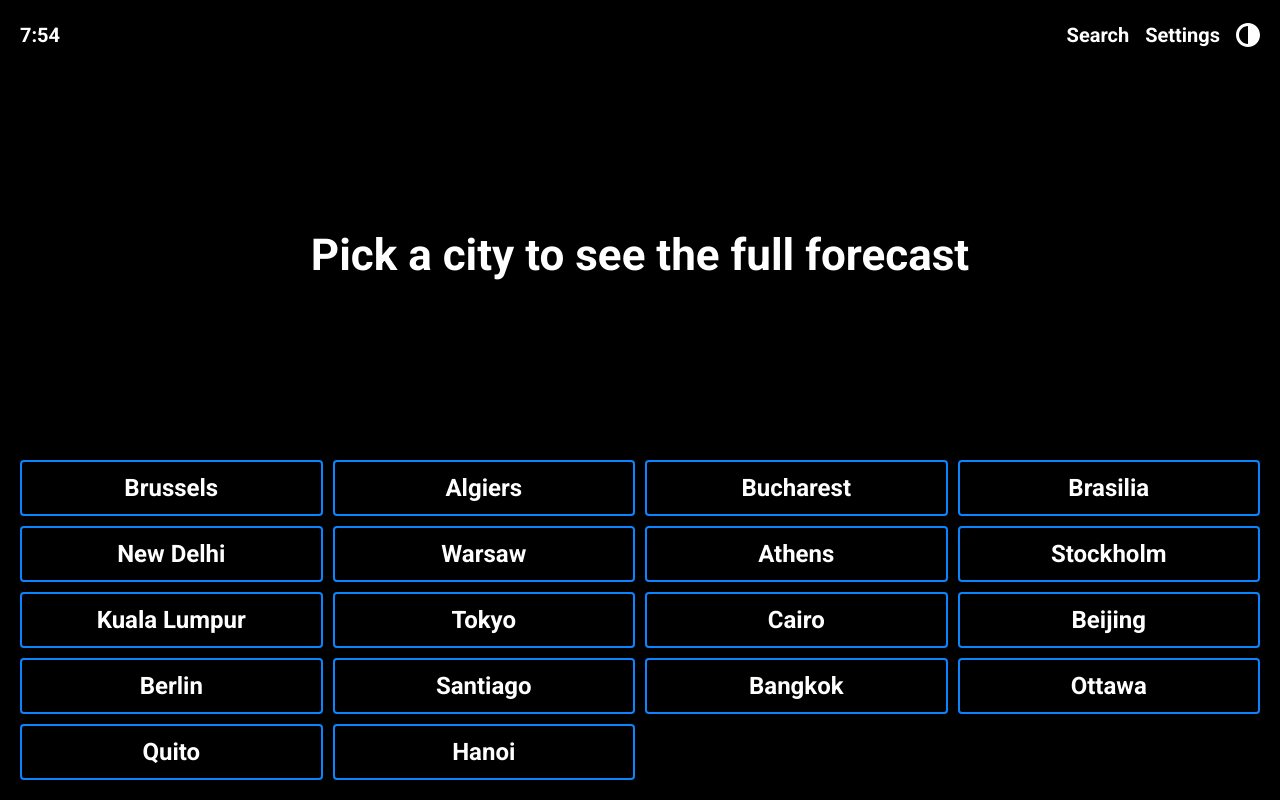
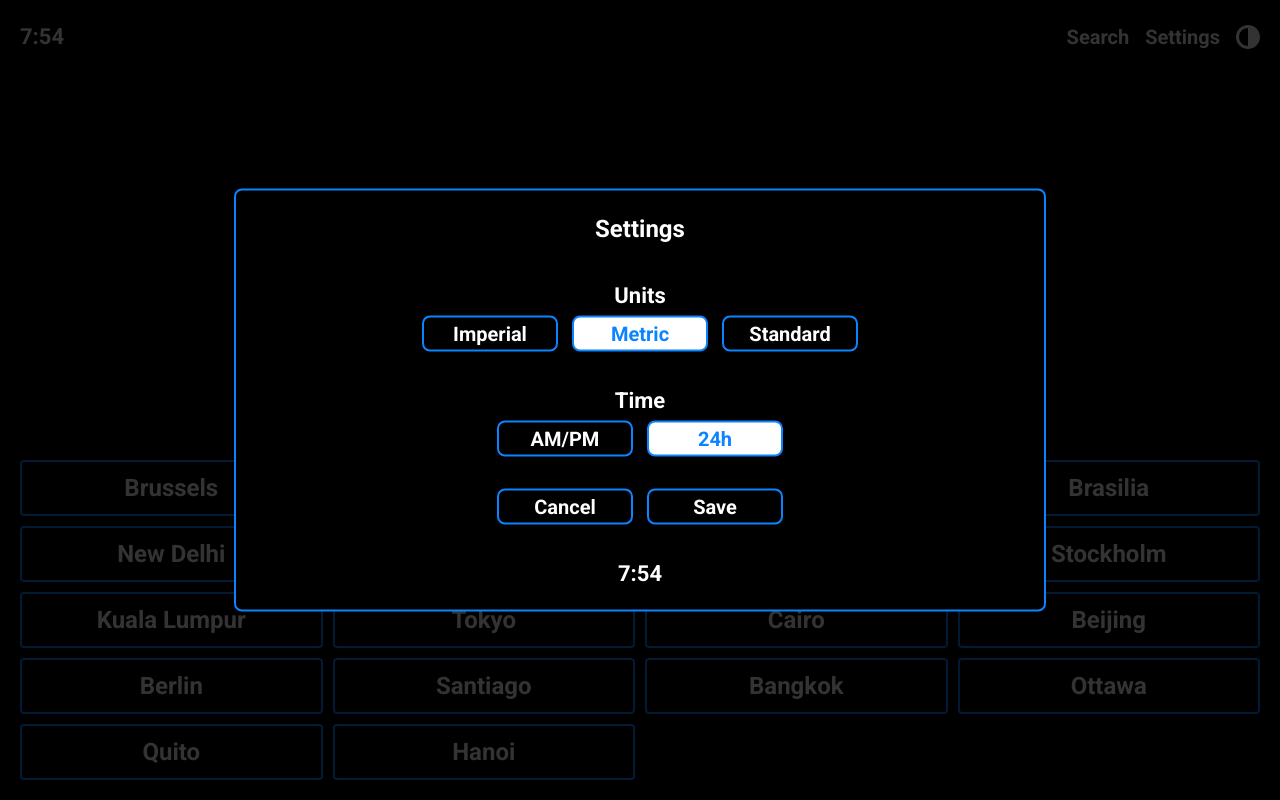
Before and after one commit to Colyail/weather-forecasts, a React (Create React App) app: page / in a window 1280 px wide. Both pictures are taken after a click on the element "Settings". Built offline with nearby package versions, Linux system fonts and the light colour scheme.

Commit message:
feat: implement settings feature

```diff
--- a/src/components/Button/index.tsx
+++ b/src/components/Button/index.tsx
@@ -1,13 +1,13 @@
 import styled from 'styled-components'
 
-export const Button = styled.button<{ $isActive?: boolean; $height: number; $radius: number}>`
-  height: ${props => props.$height}px;
+export const Button = styled.button<{ $isActive?: boolean; $size?: string;}>`
+  height: ${props => props.$size === 'large' ? 56 : props.$size === 'medium' ? 36 : 28}px;
   min-width: 136px;
   background: ${props => props.$isActive? props.theme.backgroundSecondary : props.theme.background};
   color: ${props => props.$isActive ? props.theme.textSecondary : props.theme.text};
   border: ${props => props.theme.border} solid 2px;
-  border-radius: ${props => props.$radius}px;
-  font-size: 24px;
+  border-radius: ${props => props.$size === 'large' ? 4 : 8}px;
+  font-size: ${props => props.$size === 'large' ? 24 : props.$size === 'medium' ? 20 : 16}px;
   font-weight: bold;
   cursor: pointer;
   &:hover {
--- a/src/components/CityButtonLayout.tsx
+++ b/src/components/CityButtonLayout/index.tsx
@@ -1,8 +1,8 @@
 import { TypedUseSelectorHook, useSelector, useDispatch } from 'react-redux';
 import { RootState } from 'redux/store';
-import { setSelectedCity } from '../redux/citySlice';
+import { setSelectedCity } from '../../redux/citySlice';
 import cities from 'utils/Cities.json'
-import { Button } from './Button';
+import { Button } from '../Button';
 import styled from 'styled-components';
 
 const CityButtonLayout = () => {
@@ -18,8 +18,7 @@ const CityButtonLayout = () => {
             key={index}
             onClick={() => dispatch(setSelectedCity(city))}
             $isActive={selectedCity === city}
-            $height={56}
-            $radius={4}
+            $size='large'
           >
             {city}
           </Button>
--- a/src/components/Header/index.tsx
+++ b/src/components/Header/index.tsx
@@ -1,9 +1,12 @@
 import { useEffect, useState } from 'react';
 import styled from 'styled-components';
+import SettingsModal from 'components/SettingsModal';
+import TextSection from 'components/TextSection';
 import { ReactComponent as ThemeSwitchIcon } from 'assets/theme-switch.svg'
 
 const Header = () => {
   const [time, setTime] = useState<Date>(new Date());
+  const [isOpenModal, setIsOpenModal] = useState<boolean>(false);
 
   useEffect(() => {
     const timer = setInterval(() => {
@@ -15,22 +18,27 @@ const Header = () => {
     };
   }, []);
 
+  const handleClickSettings = () => {
+    setIsOpenModal(true);
+  }
+
   return (
     <HeaderContainer>
-      <Timer>
+      <TextSection>
         {time.getHours() + ":" + time.getMinutes()}
-      </Timer>
+      </TextSection>
       <ToolsWrapper>
         <ToolButton>
           Search
         </ToolButton>
-        <ToolButton>
+        <ToolButton onClick={handleClickSettings}>
           Settings
         </ToolButton>
         <IconWrapper>
           <ThemeSwitchIcon className='switch'/>
         </IconWrapper>
       </ToolsWrapper>
+      <SettingsModal time={time} isOpen={isOpenModal} setIsOpen={setIsOpenModal}/>
     </HeaderContainer>
   )
 }
@@ -40,8 +48,6 @@ const HeaderContainer = styled.div`
   font-weight: bold;
   display: flex;
   justify-content: space-between;
-`
-const Timer = styled.div`
 `
 
 const ToolsWrapper = styled.div`
--- /dev/null
+++ b/src/components/SettingsModal/index.tsx
@@ -0,0 +1,145 @@
+import { useState } from 'react';
+import { TypedUseSelectorHook, useSelector, useDispatch } from 'react-redux';
+import styled from 'styled-components';
+import { RootState } from 'redux/store';
+import { TimeFormat, UnitTypes, setSettings } from '../../redux/settingsSlice';
+import { Button } from 'components/Button';
+import TextSection from 'components/TextSection';
+
+interface SettingsProps {
+  isOpen: boolean;
+  setIsOpen: (value: boolean) => void;
+  time: Date;
+}
+
+const SettingsModal = (props: SettingsProps) => {
+  const { isOpen, setIsOpen, time } = props;
+
+  const useAppSelector: TypedUseSelectorHook<RootState> = useSelector;
+  const { unitType, timeFormat } = useAppSelector((state) => state.settings);
+  const [selectedUnitType, setSelectedUnitType] = useState<UnitTypes>(unitType)
+  const [selectedTimeFormat, setSelectedTimeFormat] = useState<TimeFormat>(timeFormat)
+  const dispatch = useDispatch();
+
+  const handleCloseModal = () => {
+    setIsOpen(false);
+    setSelectedUnitType(unitType);
+    setSelectedTimeFormat(timeFormat);
+  }
+
+  const handleSave = () => {
+    dispatch(setSettings({
+      unitType: selectedUnitType,
+      timeFormat: selectedTimeFormat
+    }));
+    setIsOpen(false);
+  }
+
+  return (
+    <ModalContainer $isOpen={isOpen}>
+      <ModalContent>
+        <TextSection $size='medium'>Settings</TextSection>
+        <SectionContainer>
+          <TextSection $size='small'>Units</TextSection>
+          <ButtonGroup>
+            <Button
+              $size='medium'
+              $isActive={selectedUnitType === UnitTypes.Imperial}
+              onClick={() => setSelectedUnitType(UnitTypes.Imperial)}
+            >
+              Imperial
+            </Button>
+            <Button
+              $size='medium'
+              $isActive={selectedUnitType === UnitTypes.Metric}
+              onClick={() => setSelectedUnitType(UnitTypes.Metric)}
+            >
+              Metric
+            </Button>
+            <Button
+              $size='medium'
+              $isActive={selectedUnitType === UnitTypes.Standard}
+              onClick={() => setSelectedUnitType(UnitTypes.Standard)}
+            >
+              Standard
+            </Button>
+          </ButtonGroup>
+        </SectionContainer>
+        <SectionContainer>
+          <TextSection $size='small'>Time</TextSection>
+          <ButtonGroup>
+            <Button
+              $size='medium'
+              $isActive={selectedTimeFormat === TimeFormat.Meridiem}
+              onClick={() => setSelectedTimeFormat(TimeFormat.Meridiem)}
+            >
+              AM/PM
+            </Button>
+            <Button
+              $size='medium'
+              $isActive={selectedTimeFormat === TimeFormat.Full}
+              onClick={() => setSelectedTimeFormat(TimeFormat.Full)}
+            >
+              24h
+            </Button>
+          </ButtonGroup>
+        </SectionContainer>
+        <ButtonGroup>
+          <Button $size='medium' onClick={handleCloseModal}>
+            Cancel
+          </Button>
+          <Button $size='medium' onClick={handleSave}>
+            Save
+          </Button>
+        </ButtonGroup>
+        <TextSection>
+          {time.getHours() + ":" + time.getMinutes()}
+        </TextSection>
+      </ModalContent>
+    </ModalContainer>
+  )
+}
+
+const ModalContainer = styled.div<{$isOpen: boolean;}>`
+  opacity: ${props => props.$isOpen ? 1 : 0};
+  position: absolute;
+  width: 100%;
+  height: ${props => props.$isOpen ? "100%" : 0};
+  top: 0;
+  left: 0;
+  overflow: hidden;
+  background: rgba(0, 0, 0, .8);
+  transition: opacity linear .2s;
+  z-index: 1;
+`
+
+const ModalContent = styled.div`
+  position: relative;
+  display: flex;
+  flex-direction: column;
+  align-items: center;
+  gap: 32px;
+  background: ${props => props.theme.background};
+  border: ${props => props.theme.border} solid 2px;
+  border-radius: 8px;
+  padding: 20px;
+  width: 60%;
+  top: 50%;
+  left: 50%;
+  transform: translate(-50%, -50%);
+  z-index: 200;
+`
+
+const SectionContainer = styled.div`
+  display: flex;
+  align-items: center;
+  flex-direction: column;
+  gap: 4px;
+`
+
+const ButtonGroup = styled.div`
+  display: flex;
+  gap: 14px;
+`
+
+export default SettingsModal;
--- /dev/null
+++ b/src/components/TextSection/index.tsx
@@ -0,0 +1,11 @@
+import styled from 'styled-components';
+
+const TextSection = styled.span<{$size?: string;}>`
+  display: flex;
+  align-items: center;
+  font-size: ${props => props.$size === "large"? "44px" :  props.$size === "medium" ? "24px" : "22px"};
+  font-weight: bold;
+  text-align: center;
+`
+
+export default TextSection;
--- a/src/pages/CurrentForecast.tsx
+++ b/src/pages/CurrentForecast.tsx
@@ -3,6 +3,7 @@ import styled from 'styled-components';
 import { TypedUseSelectorHook, useSelector } from 'react-redux';
 import { RootState } from 'redux/store';
 import { Button } from 'components/Button';
+import TextSection from 'components/TextSection';
 import { ReactComponent as Cloudy } from 'assets/weather-cloudy.svg';
 
 const CurrentForecast = () => {
@@ -33,12 +34,12 @@ const CurrentForecast = () => {
             <TextSection>Forecast</TextSection>
             <SettingForecastButtonWrapper>
               <Link to="/">
-                <Button $isActive={pathname === '/'} $height={36} $radius={8}>
+                <Button $isActive={pathname === '/'} $size='medium'>
                   Now
                 </Button>
               </Link>
               <Link to="/5days">
-                <Button $height={36} $radius={8}>
+                <Button $size='medium'>
                   5 Days
                 </Button>
               </Link>
@@ -57,14 +58,6 @@ const MainSection = styled.div`
   justify-content: center;
   flex-direction: column;
   align-items: center;
-`
-
-const TextSection = styled.span<{$size?: string;}>`
-  display: flex;
-  align-items: center;
-  font-size: ${props => props.$size === "large"? "44px" :  props.$size === "medium" ? "24px" : "20px"};
-  font-weight: bold;
-  text-align: center;
 `
 
 const ForecastMain = styled.div`
--- a/src/pages/FiveDaysForecast.tsx
+++ b/src/pages/FiveDaysForecast.tsx
@@ -3,6 +3,7 @@ import styled from 'styled-components';
 import { TypedUseSelectorHook, useSelector } from 'react-redux';
 import { RootState } from 'redux/store';
 import { Button } from 'components/Button';
+import TextSection from 'components/TextSection';
 import { ReactComponent as Cloudy } from 'assets/weather-cloudy.svg';
 import { ReactComponent as Sunny } from 'assets/weather-sunny.svg';
 
@@ -54,12 +55,12 @@ const CurrentForecast = () => {
           <SettingForecastType>
             <SettingForecastButtonWrapper>
               <Link to="/">
-                <Button $isActive={pathname === '/'} $height={36} $radius={8}>
+                <Button $isActive={pathname === '/'} $size='medium'>
                   Now
                 </Button>
               </Link>
               <Link to="/5days">
-                <Button $isActive={pathname === '/5days'} $height={36} $radius={8}>
+                <Button $isActive={pathname === '/5days'} $size='medium'>
                   5 Days
                 </Button>
               </Link>
@@ -79,14 +80,6 @@ const MainSection = styled.div`
   flex-direction: column;
   align-items: center;
   gap: 2px;
-`
-
-const TextSection = styled.span<{$size?: string;}>`
-  display: flex;
-  align-items: center;
-  font-size: ${props => props.$size === "large"? "44px" :  props.$size === "medium" ? "24px" : "20px"};
-  font-weight: bold;
-  text-align: center;
 `
 
 const FiveDaysForecastWrapper = styled.div`
--- /dev/null
+++ b/src/redux/settingsSlice.ts
@@ -0,0 +1,37 @@
+import { createSlice } from '@reduxjs/toolkit';
+import type { PayloadAction } from "@reduxjs/toolkit";
+
+export enum UnitTypes {
+  Imperial = "Imperial",
+  Metric = "Metric",
+  Standard = "Standard",
+}
+
+export enum TimeFormat {
+  Meridiem = "Meridiem",
+  Full = "Full"
+}
+
+type initialStateType = {
+  unitType: UnitTypes;
+  timeFormat: TimeFormat;
+}
+
+const initialState: initialStateType = {
+  unitType: UnitTypes.Metric,
+  timeFormat: TimeFormat.Full
+}
+
+export const settingsSlice = createSlice({
+  name: 'settings',
+  initialState,
+  reducers: {
+    setSettings: (state, action: PayloadAction<initialStateType>) => {
+      state.unitType = action.payload.unitType;
+      state.timeFormat = action.payload.timeFormat;
+    }
+  }
+});
+
+export const { setSettings } = settingsSlice.actions;
+export default settingsSlice.reducer;
--- a/src/redux/store.ts
+++ b/src/redux/store.ts
@@ -1,9 +1,11 @@
 import { configureStore } from '@reduxjs/toolkit';
 import { citySlice } from './citySlice';
+import { settingsSlice } from './settingsSlice';
 
 export const store = configureStore({
   reducer: {
     city: citySlice.reducer,
+    settings: settingsSlice.reducer,
   },
 });
 
```
